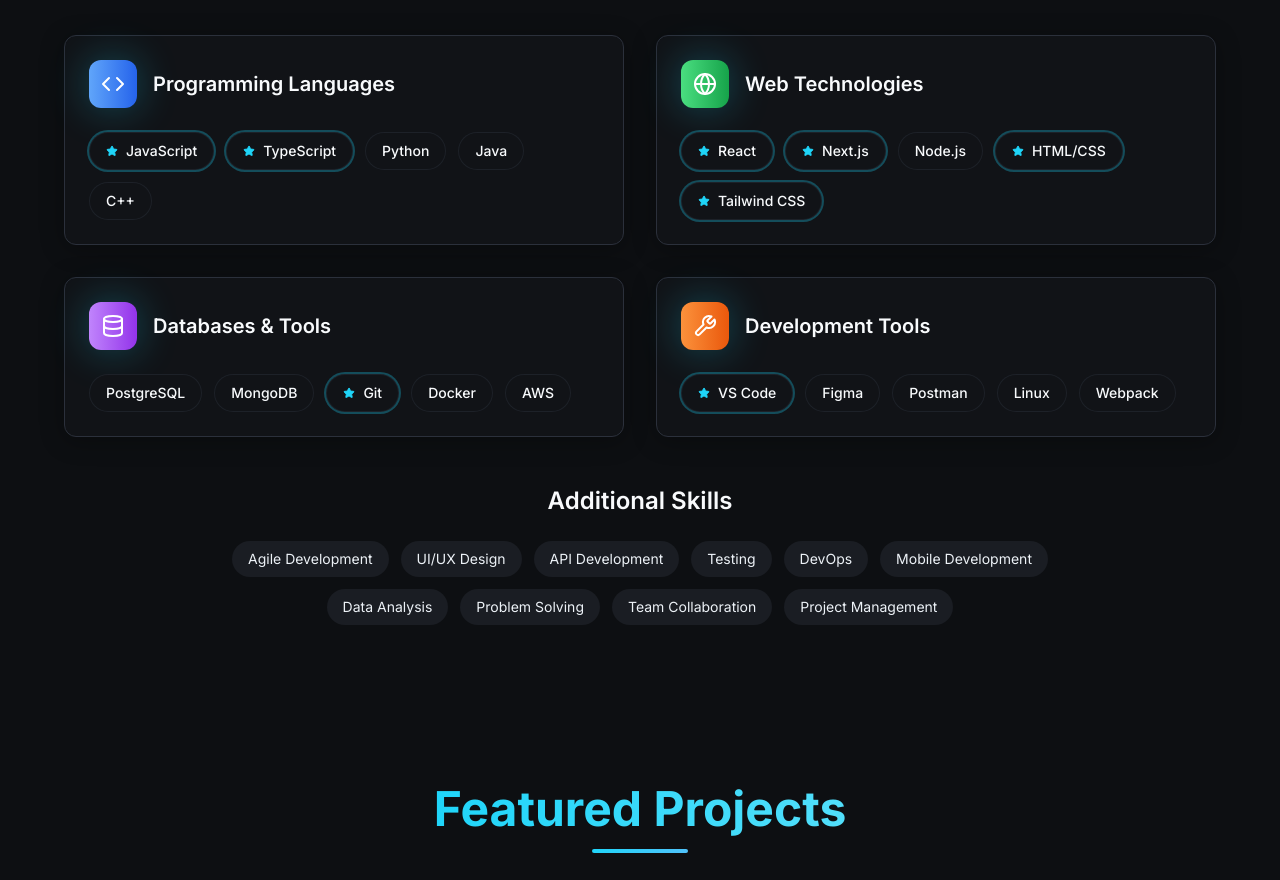
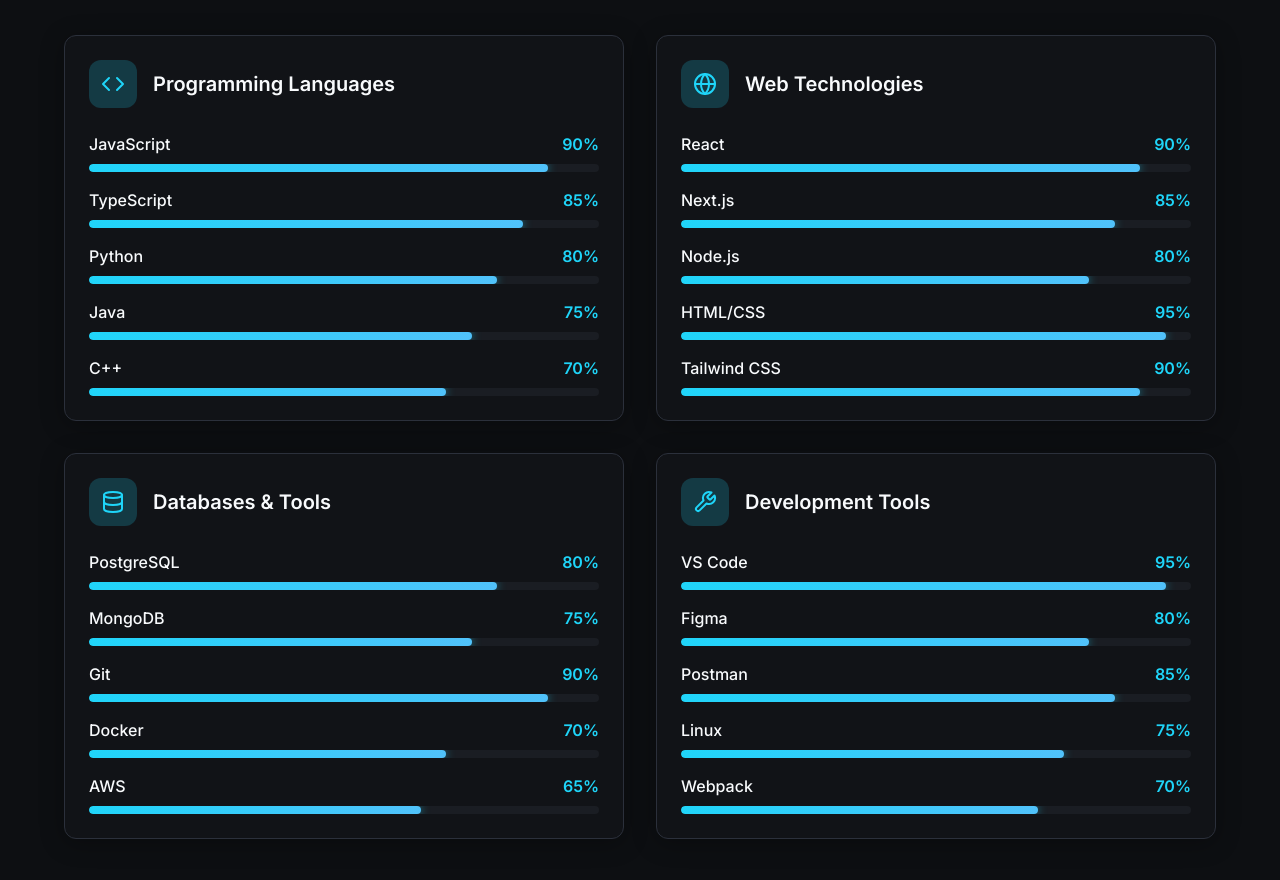
Before and after one commit to rohitmosh/portfolio, a React (Vite) app: page / in a window 1280 px wide. Shown: the part 1900-2780 px from the top of the page. Built offline with nearby package versions, Linux system fonts and the light colour scheme.

Commit message:
Reverted to commit 833ae88a8a287dc9df24677d7113b0431ff77b1d

```diff
--- a/src/components/Portfolio/Skills.tsx
+++ b/src/components/Portfolio/Skills.tsx
@@ -1,5 +1,5 @@
 import { useState, useEffect, useRef } from 'react';
-import { Code, Database, Globe, Wrench, Star } from 'lucide-react';
+import { Code, Database, Globe, Wrench } from 'lucide-react';
 
 const Skills = () => {
   const [isVisible, setIsVisible] = useState(false);
@@ -26,69 +26,73 @@ const Skills = () => {
     {
       title: 'Programming Languages',
       icon: Code,
-      color: 'from-blue-400 to-blue-600',
       skills: [
-        { name: 'JavaScript', featured: true },
-        { name: 'TypeScript', featured: true },
-        { name: 'Python', featured: false },
-        { name: 'Java', featured: false },
-        { name: 'C++', featured: false },
+        { name: 'JavaScript', level: 90 },
+        { name: 'TypeScript', level: 85 },
+        { name: 'Python', level: 80 },
+        { name: 'Java', level: 75 },
+        { name: 'C++', level: 70 },
       ],
     },
     {
       title: 'Web Technologies',
       icon: Globe,
-      color: 'from-green-400 to-green-600',
       skills: [
-        { name: 'React', featured: true },
-        { name: 'Next.js', featured: true },
-        { name: 'Node.js', featured: false },
-        { name: 'HTML/CSS', featured: true },
-        { name: 'Tailwind CSS', featured: true },
+        { name: 'React', level: 90 },
+        { name: 'Next.js', level: 85 },
+        { name: 'Node.js', level: 80 },
+        { name: 'HTML/CSS', level: 95 },
+        { name: 'Tailwind CSS', level: 90 },
       ],
     },
     {
       title: 'Databases & Tools',
       icon: Database,
-      color: 'from-purple-400 to-purple-600',
       skills: [
-        { name: 'PostgreSQL', featured: false },
-        { name: 'MongoDB', featured: false },
-        { name: 'Git', featured: true },
-        { name: 'Docker', featured: false },
-        { name: 'AWS', featured: false },
+        { name: 'PostgreSQL', level: 80 },
+        { name: 'MongoDB', level: 75 },
+        { name: 'Git', level: 90 },
+        { name: 'Docker', level: 70 },
+        { name: 'AWS', level: 65 },
       ],
     },
     {
       title: 'Development Tools',
       icon: Wrench,
-      color: 'from-orange-400 to-orange-600',
       skills: [
-        { name: 'VS Code', featured: true },
-        { name: 'Figma', featured: false },
-        { name: 'Postman', featured: false },
-        { name: 'Linux', featured: false },
-        { name: 'Webpack', featured: false },
+        { name: 'VS Code', level: 95 },
+        { name: 'Figma', level: 80 },
+        { name: 'Postman', level: 85 },
+        { name: 'Linux', level: 75 },
+        { name: 'Webpack', level: 70 },
       ],
     },
   ];
 
-  const SkillTag = ({ skill, delay = 0 }: { skill: { name: string; featured: boolean }; delay?: number }) => {
+  const ProgressBar = ({ skill, delay = 0 }: { skill: { name: string; level: number }; delay?: number }) => {
+    const [progress, setProgress] = useState(0);
+
+    useEffect(() => {
+      if (isVisible) {
+        const timer = setTimeout(() => {
+          setProgress(skill.level);
+        }, delay);
+        return () => clearTimeout(timer);
+      }
+    }, [isVisible, skill.level, delay]);
+
     return (
-      <div
-        className={`group relative px-4 py-2 rounded-full border border-border/50
-          bg-card hover:bg-accent hover:text-accent-foreground transition-all duration-300
-          hover:scale-105 hover:shadow-glow cursor-default animate-fade-in
-          ${skill.featured ? 'ring-2 ring-accent/30 bg-accent/10' : ''}`}
-        style={{ animationDelay: `${delay}s` }}
-      >
-        <div className="flex items-center gap-2">
-          {skill.featured && <Star className="w-3 h-3 fill-accent text-accent" />}
-          <span className="text-sm font-medium">{skill.name}</span>
+      <div className="mb-4">
+        <div className="flex justify-between items-center mb-2">
+          <span className="text-foreground font-medium">{skill.name}</span>
+          <span className="text-accent font-semibold">{skill.level}%</span>
         </div>
-        {skill.featured && (
-          <div className="absolute inset-0 rounded-full bg-gradient-to-r from-accent/10 to-accent-glow/10 opacity-0 group-hover:opacity-100 transition-opacity duration-300" />
-        )}
+        <div className="progress-glow">
+          <div
+            className="progress-fill transition-all duration-1000 ease-out"
+            style={{ width: `${progress}%` }}
+          />
+        </div>
       </div>
     );
   };
@@ -113,20 +117,20 @@ const Skills = () => {
           {/* Skills grid */}
           <div className="grid md:grid-cols-2 gap-8">
             {skillCategories.map((category, categoryIndex) => (
-              <div key={category.title} className="card-glow p-6 rounded-xl">
+              <div key={category.title} className="card-glow">
                 <div className="flex items-center mb-6">
-                  <div className={`bg-gradient-to-r ${category.color} p-3 rounded-lg mr-4 shadow-glow`}>
-                    <category.icon className="text-white" size={24} />
+                  <div className="bg-accent/20 p-3 rounded-lg mr-4">
+                    <category.icon className="text-accent" size={24} />
                   </div>
-                  <h3 className="text-xl font-semibold text-foreground">{category.title}</h3>
+                  <h3 className="text-xl font-semibold">{category.title}</h3>
                 </div>
 
-                <div className="flex flex-wrap gap-3">
+                <div className="space-y-4">
                   {category.skills.map((skill, skillIndex) => (
-                    <SkillTag
+                    <ProgressBar
                       key={skill.name}
                       skill={skill}
-                      delay={categoryIndex * 0.1 + skillIndex * 0.05}
+                      delay={categoryIndex * 200 + skillIndex * 100}
                     />
                   ))}
                 </div>
--- a/tailwind.config.ts
+++ b/tailwind.config.ts
@@ -101,33 +101,11 @@ export default {
 					to: {
 						height: '0'
 					}
-				},
-				'fade-in': {
-					'0%': {
-						opacity: '0',
-						transform: 'translateY(10px)'
-					},
-					'100%': {
-						opacity: '1',
-						transform: 'translateY(0)'
-					}
-				},
-				'fade-in-up': {
-					'0%': {
-						opacity: '0',
-						transform: 'translateY(20px)'
-					},
-					'100%': {
-						opacity: '1',
-						transform: 'translateY(0)'
-					}
 				}
 			},
 			animation: {
 				'accordion-down': 'accordion-down 0.2s ease-out',
-				'accordion-up': 'accordion-up 0.2s ease-out',
-				'fade-in': 'fade-in 0.5s ease-out forwards',
-				'fade-in-up': 'fade-in-up 0.5s ease-out forwards'
+				'accordion-up': 'accordion-up 0.2s ease-out'
 			}
 		}
 	},
```
